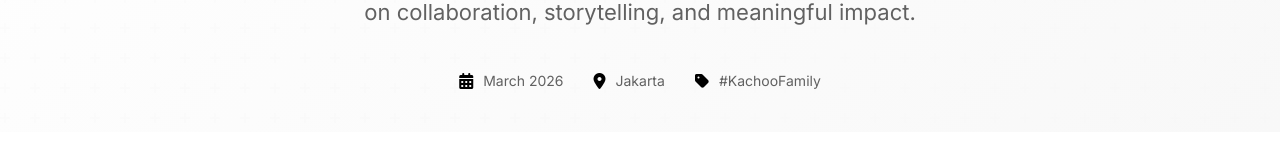
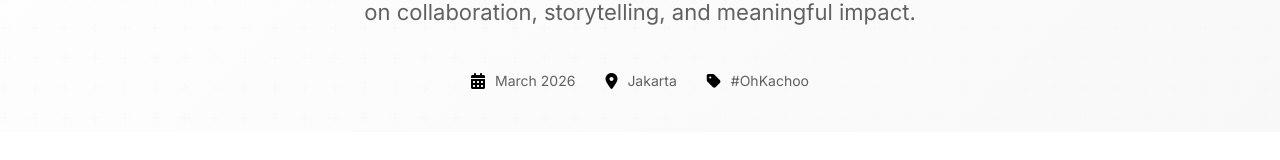
Before and after one commit to THEKACHOO/KABOOM, a plain HTML site: page Kabutz7.html in a window 1280 px wide. Shown: the part 547-707 px from the top of the page. Drawn offline with nearby package versions, Linux system fonts and the light colour scheme.

Commit message:
Update Kabutz7.html

```diff
--- a/Kabutz7.html
+++ b/Kabutz7.html
@@ -470,7 +470,7 @@
                 <div class="article-meta">
                     <div class="meta-item"><i class="fas fa-calendar-alt"></i><span>March 2026</span></div>
                     <div class="meta-item"><i class="fas fa-map-marker-alt"></i><span>Jakarta</span></div>
-                    <div class="meta-item"><i class="fas fa-tag"></i><span>#KachooFamily</span></div>
+                    <div class="meta-item"><i class="fas fa-tag"></i><span>#OhKachoo</span></div>
                 </div>
             </div>
         </div>
```
